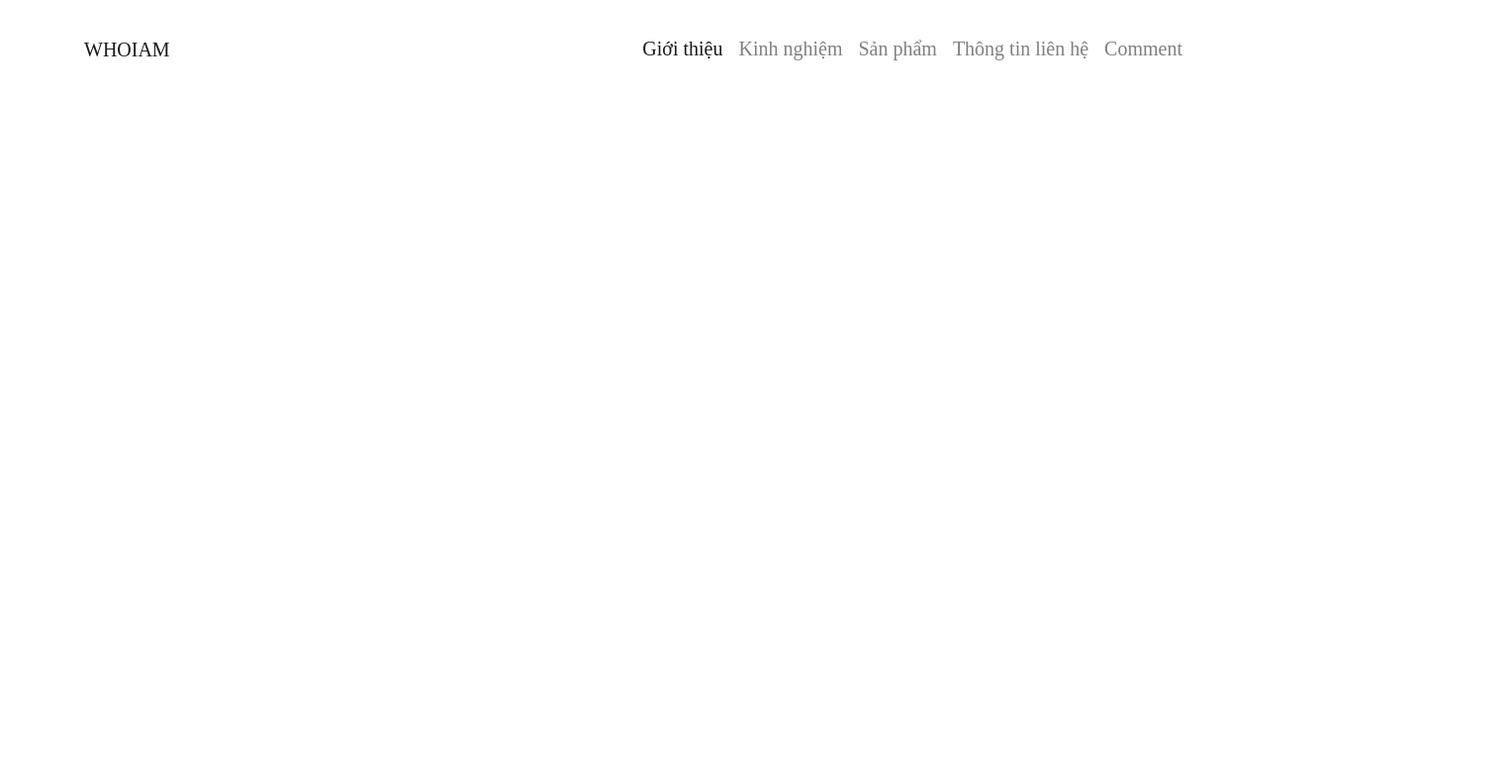
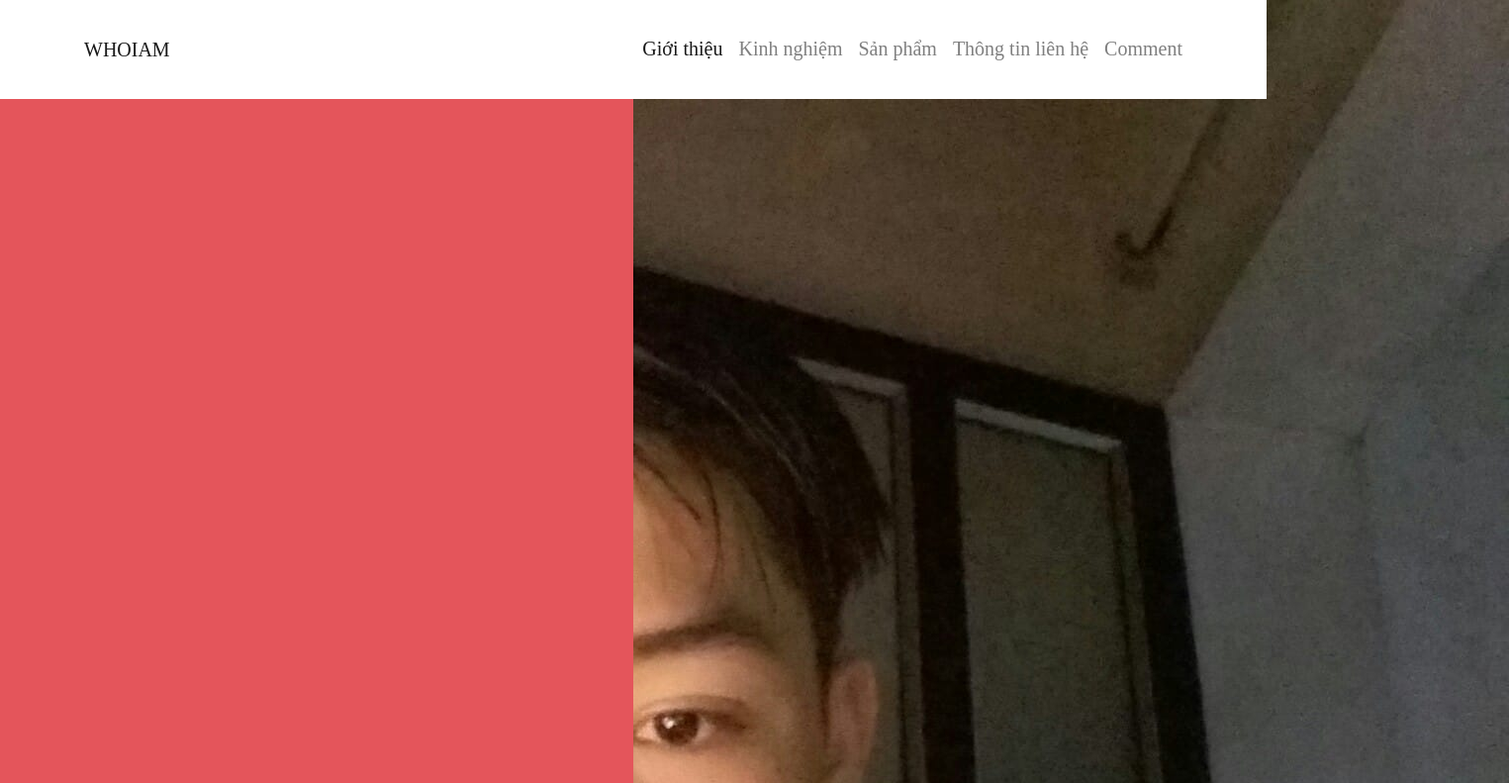
Before and after one commit to anhmuoi/anhmuoi.github.io, a plain HTML site: page index.html in a window 1280 px wide. Shown: the top 791 px of the page at 99% size, 1525 px wide, since content can reach past the window. Drawn offline with Linux system fonts and the light colour scheme.

Commit message:
them html khoi gioi thieu

```diff
--- a/1.css
+++ b/1.css
@@ -1,4 +1,17 @@
 *{margin: 0; padding: 0;}
+
+.khoitt1:before {content: "";position: absolute;left: 0px;top: 0px;width: 50%;height: 100%;background: #e4555b;}
+
+body ,html {
+    width: 100%;
+    height: 100%;
+}
+
+.khoitt1 {
+    width: 100%;
+    height: 100%;
+    background: #e9585f;
+}
 
 a.navbar-brand {}
 
--- a/index.html
+++ b/index.html
@@ -35,6 +35,20 @@
 		</div>
 	  </nav>
 	</div>
+	<!-- het menu  -->
+
+	<div class="khoitt1">
+		<div class="container text-xs-center">
+
+			<img src="images/50745170_103901410740269_2803853336292360192_n.jpg" alt="">
+			<h2>Nguyễn Anh Mười</h2>
+			<p>Lorem ipsum dolor sit amet, consectetur adipisicing elit, sed do eiusmod tempor incididunt ut labore et dolore magna aliqua. Ut enim ad minim veniam, quis nostrud exercitation ullamco laboris nisi ut aliquip ex ea commodo consequat.</p>
+			<a href="" class="nuthire btn btn-primary">Hợp tác</a>
+		</div>
+
+	</div>
+	<!-- het phan khoitt -->
+
 
 </body>
 </html>
```
Also changed, not shown: images/168423190_494800808316992_7362612591258788197_n.jpg (added), images/50745170_103901410740269_2803853336292360192_n.jpg (added).
